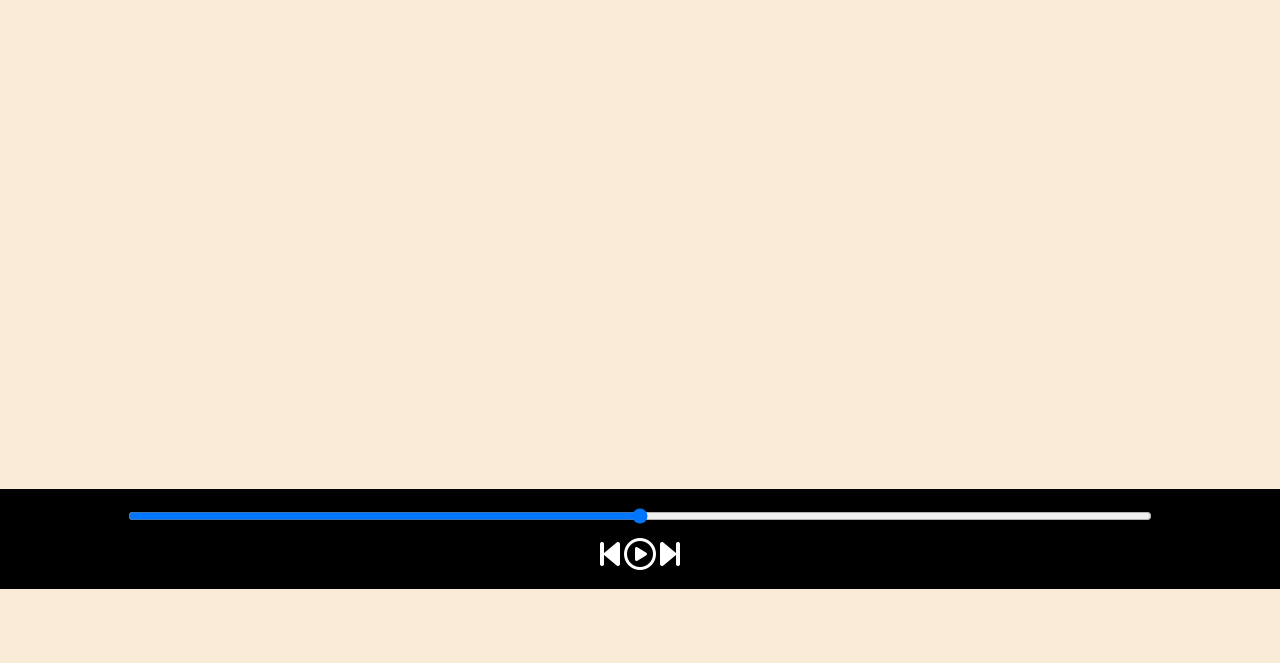
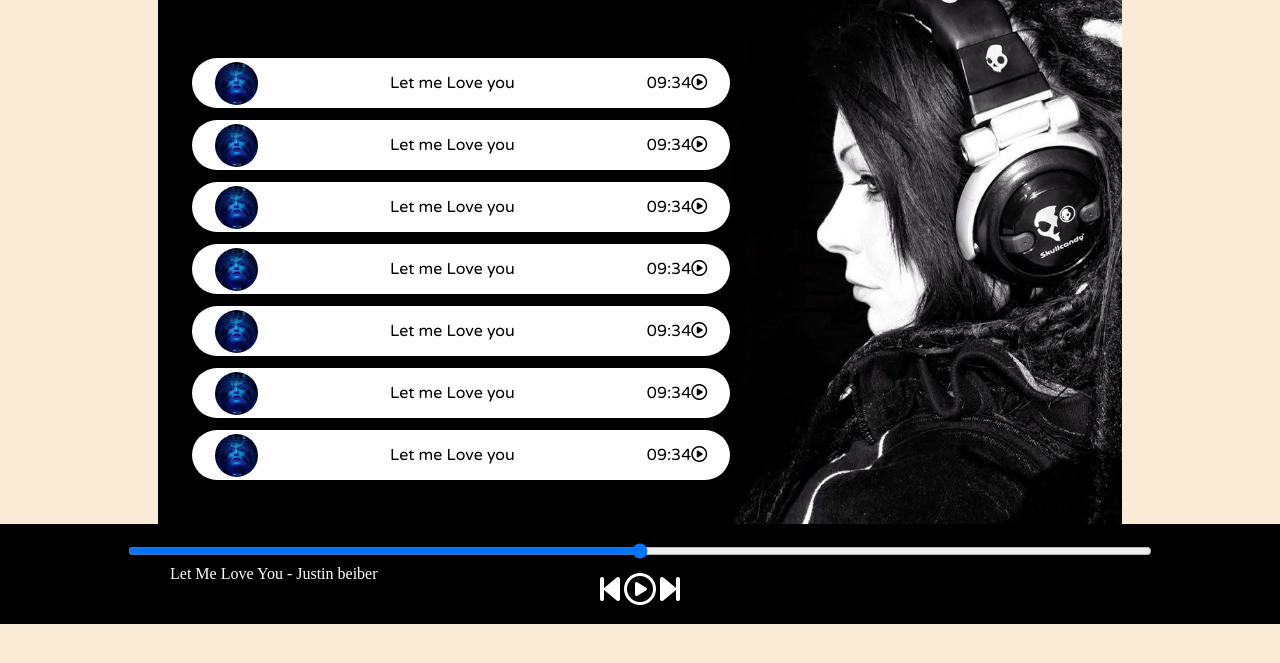
Before and after one commit to Meghna-Jaiswal/Spotify_Clone, a plain HTML site: page index.html in a window 1280 px wide. Shown: the part 176-839 px from the top of the page. Before the commit the page ends 800 px from the top, so only its background shows below. Drawn offline with Linux system fonts and the light colour scheme; a web font is replaced by a local one.

Commit message:
container of song list and gif

```diff
--- a/index.html
+++ b/index.html
@@ -17,8 +17,47 @@
     </nav>
 
     <div class="container">
-        <h1>Best of NCS - No Copyright Sounds</h1>
-        <div class="songList"></div>
+        <div class="SongList">
+
+            <h1>Best of NCS - No Copyright Sounds</h1>
+            <div class="songItemContainer">
+                <div class="songItem">
+                    <img src="covers/1.jpg" alt="1" >
+                    <span>Let me Love you</span>
+                    <span class="songListPlay"><span class="timeStamp">09:34<i class="far fa-play-circle"></i></span></span>
+                </div>
+                <div class="songItem">
+                    <img src="covers/1.jpg" alt="1" >
+                    <span>Let me Love you</span>
+                    <span class="songListPlay"><span class="timeStamp">09:34<i class="far fa-play-circle"></i></span></span>
+                </div>
+                <div class="songItem">
+                    <img src="covers/1.jpg" alt="1" >
+                    <span>Let me Love you</span>
+                    <span class="songListPlay"><span class="timeStamp">09:34<i class="far fa-play-circle"></i></span></span>
+                </div>
+                <div class="songItem">
+                    <img src="covers/1.jpg" alt="1" >
+                    <span>Let me Love you</span>
+                    <span class="songListPlay"><span class="timeStamp">09:34<i class="far fa-play-circle"></i></span></span>
+                </div>
+                <div class="songItem">
+                    <img src="covers/1.jpg" alt="1" >
+                    <span>Let me Love you</span>
+                    <span class="songListPlay"><span class="timeStamp">09:34<i class="far fa-play-circle"></i></span></span>
+                </div>
+                <div class="songItem">
+                    <img src="covers/1.jpg" alt="1" >
+                    <span>Let me Love you</span>
+                    <span class="songListPlay"><span class="timeStamp">09:34<i class="far fa-play-circle"></i></span></span>
+                </div>
+                <div class="songItem">
+                    <img src="covers/1.jpg" alt="1" >
+                    <span>Let me Love you</span>
+                    <span class="songListPlay"><span class="timeStamp">09:34<i class="far fa-play-circle"></i></span></span>
+                </div>
+            </div>
+        </div>
         <div class="songBanner"></div>
     </div>
 
@@ -30,10 +69,13 @@
             <i class="far fa-2x fa-play-circle"></i>
             <i class="fas fa-2x fa-step-forward"></i>
         </div>
+        <div class="songInfo">
+            <img src="playing.gif" width="42px" alt="" srcset="">Let Me Love You - Justin beiber
+        </div>
     </div>
 
+    <script src="script.js"></script>
     <script src="https://kit.fontawesome.com/0a65709891.js" crossorigin="anonymous"></script>
-    <script src="script.js"></script>
 
 </body>
 </html>
--- a/style.css
+++ b/style.css
@@ -32,12 +32,25 @@ nav ul li{
     font-size: 1.3rem;
 }
 .container{
-    min-height: 75vh;
+    min-height: 70vh;
+    background-color: black;
+    color: white;
+    font-family: 'Varela Round',sans-serif;
+    display: flex;
+    margin: 23px auto;
+    width: 70%;
+    border-radius: 12px;
+    padding: 34px;
+    background-image: url('bg.jpg');
+    background-size: cover;
+
+
+
 }
 .bottom{
     position: sticky;
     height: 100px;
-    background-color: black;
+    background-color: rgb(0, 0, 0);
     color: white;
     bottom: 0;
     display: flex;
@@ -53,5 +66,38 @@ nav ul li{
 }
 #myProgressBar{
     width: 80vw;
+}
+.songItemContainer{
+    margin-top: 74px;
+}
+.songItem{
+    height: 50px;
+    display: flex;
+    background-color: white;
+
+    color: black;
+    margin:12px 0;
+    justify-content:space-between;
+    align-items: center;
+    border-radius: 34px;
+}
+.songItem img{
+    width: 43px;
+    margin:0 23px;
+    border-radius: 34px;
+}
+.timeStamp{
+    margin: 0 23px;
 
 }
+.timeStamp i{
+    cursor: pointer;
+}
+.songInfo{
+    position: absolute;
+    left: 10vw;
+}
+.songInfo img{
+    opacity: 0;
+    transition: opacity 1s ease-in;
+}
```
Also changed, not shown: covers/1.jpg (added), covers/10.jpg (added), covers/2.jpg (added), covers/3.jpg (added), covers/4.jpg (added), covers/5.jpg (added), covers/6.jpg (added), covers/7.jpg (added), covers/8.jpg (added), covers/9.jpg (added).
